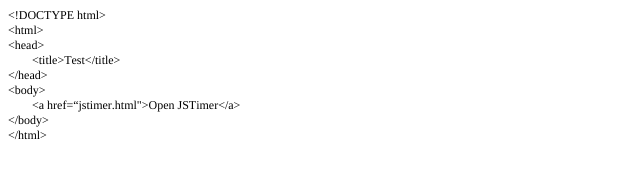
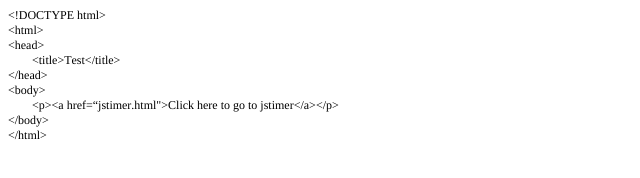
Before and after one commit to urjas/urjas.github.io, a plain HTML site: page index.html in a window 1280 px wide. Shown: the whole page, without its empty margins (0-640 px from the left). Drawn offline with Linux system fonts and the light colour scheme.

Commit message:
adding jstimer.html

```diff
--- a/index.html
+++ b/index.html
@@ -19,7 +19,7 @@
 <p class="p1"><span class="s1"><span class="Apple-tab-span">	</span>&lt;title&gt;Test&lt;/title&gt;</span></p>
 <p class="p1"><span class="s1">&lt;/head&gt;</span></p>
 <p class="p1"><span class="s1">&lt;body&gt;</span></p>
-<p class="p1"><span class="s1"><span class="Apple-tab-span">	</span>&lt;a href=“jstimer.html"&gt;Open JSTimer&lt;/a&gt;</span></p>
+<p class="p1"><span class="s1"><span class="Apple-tab-span">	</span>&lt;p&gt;&lt;a href=“jstimer.html"&gt;Click here to go to jstimer&lt;/a&gt;&lt;/p&gt;</span></p>
 <p class="p1"><span class="s1">&lt;/body&gt;</span></p>
 <p class="p1"><span class="s1">&lt;/html&gt;</span></p>
 </body>
```
